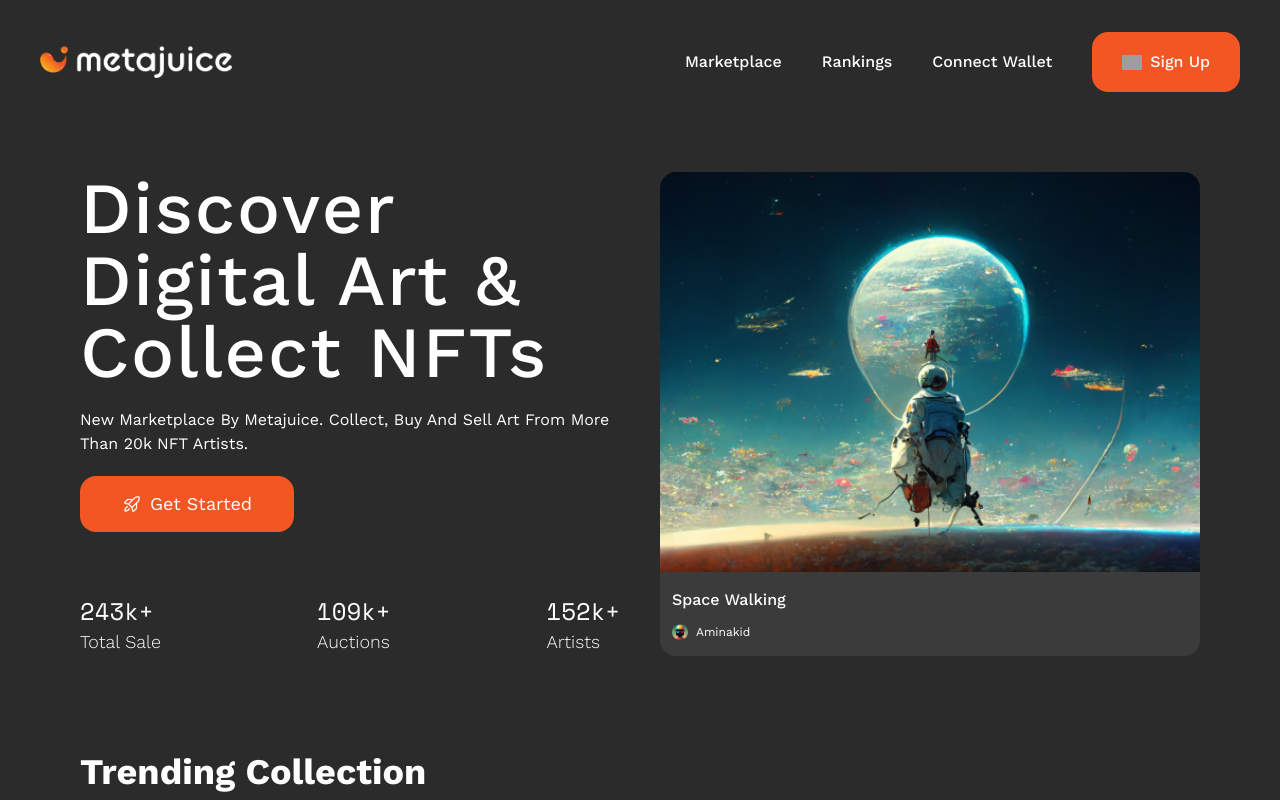
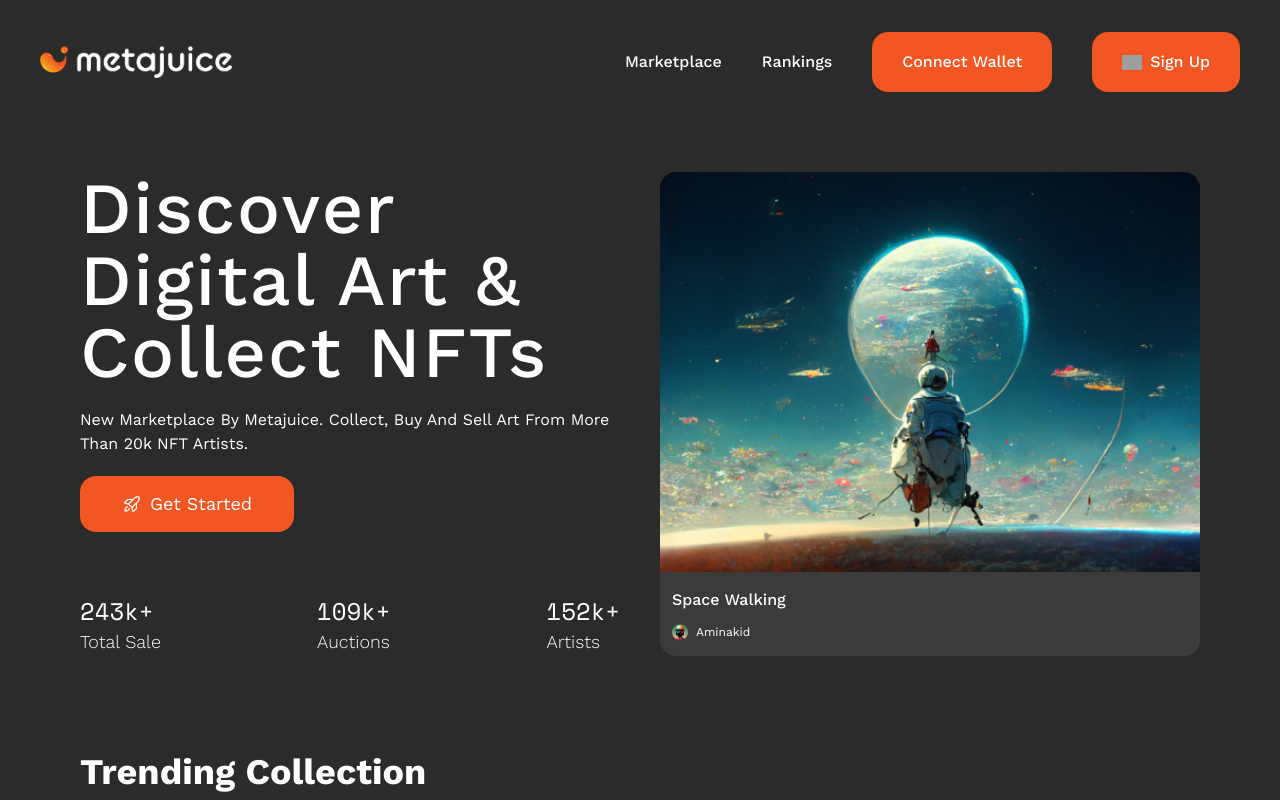
Before and after one commit to redsoftware-hq/NFTMarketPlace, a React (Vite) app: page / in a window 1280 px wide. Shown: the top 800 px of the page. Built offline with nearby package versions, Linux system fonts and the light colour scheme; grey boxes are pictures that could not be loaded; the HTML template or start-up script is replaced by a standard one.

Commit message:
Style: ui for connect wallet updated.

```diff
--- a/src/component/common/Navbar/Navbar.jsx
+++ b/src/component/common/Navbar/Navbar.jsx
@@ -135,12 +135,10 @@ const Navbar = () => {
               Rankings
             </NavLink>
             <div className="flex justify-between items-center gap-2">
-              <div>
-                <button className="hover:text-[#F15623] duration-300" onClick={handleConnect}>
+              <div className="bg-[#F15623] py-4 px-7 rounded-2xl flex items-center gap-2 border-2 border-[transparent] hover:border-[#F15623] hover:bg-transparent duration-300">
+                <button className="" onClick={handleConnect}>
                   {walletData.walletAddress ? 'Wallet Connected' : 'Connect Wallet'}
                 </button>
-              </div>
-
                 {error ? (
                   <Toast message={"Couldn't connect wallet"} type={'error'} />
                 ) : (
@@ -173,6 +171,7 @@ const Navbar = () => {
                     )}
                   </>
                 )}
+              </div>
             </div>
             <button
               onClick={() => navigate('/create-account')}
```
Lines whose indentation alone changed are shown as unchanged.
